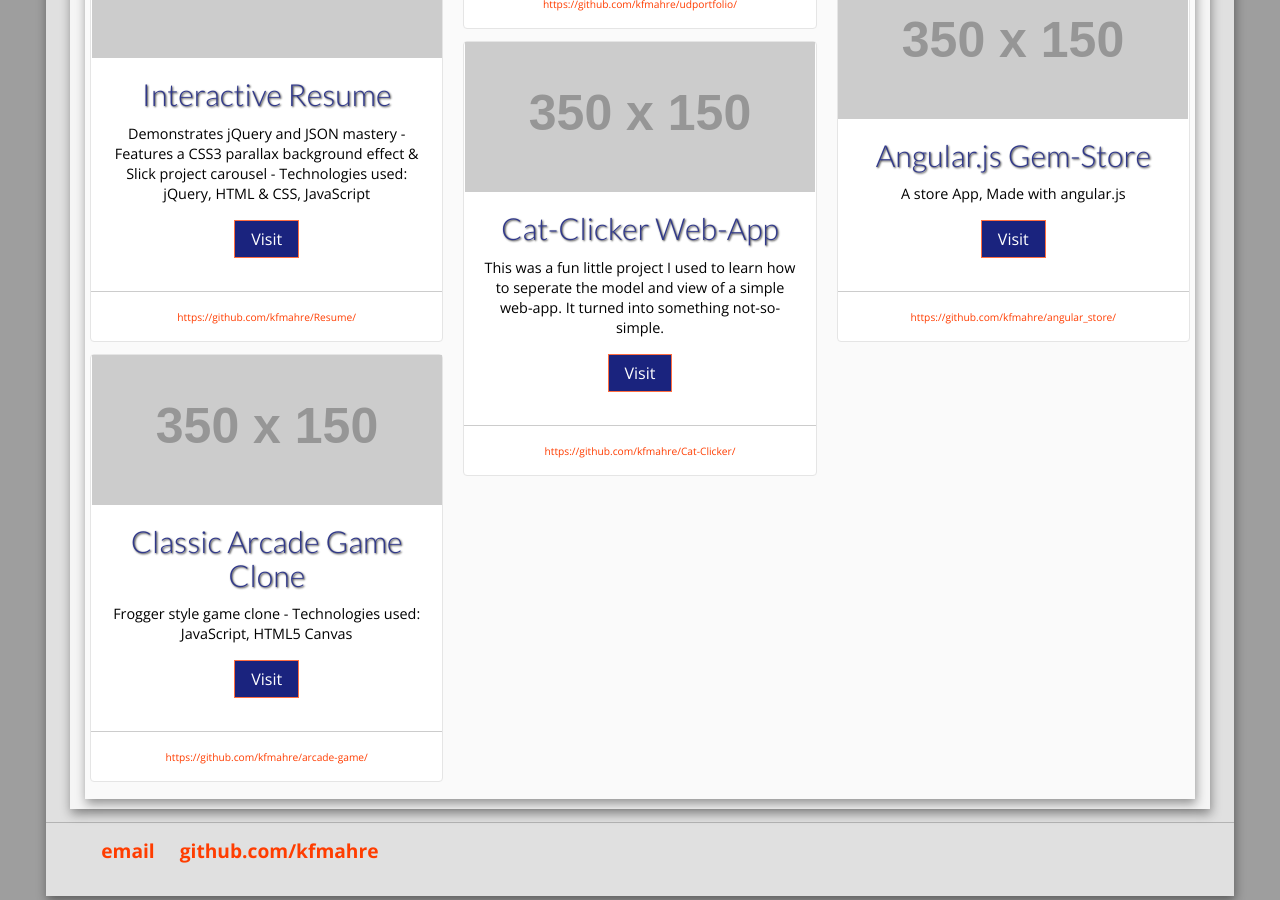
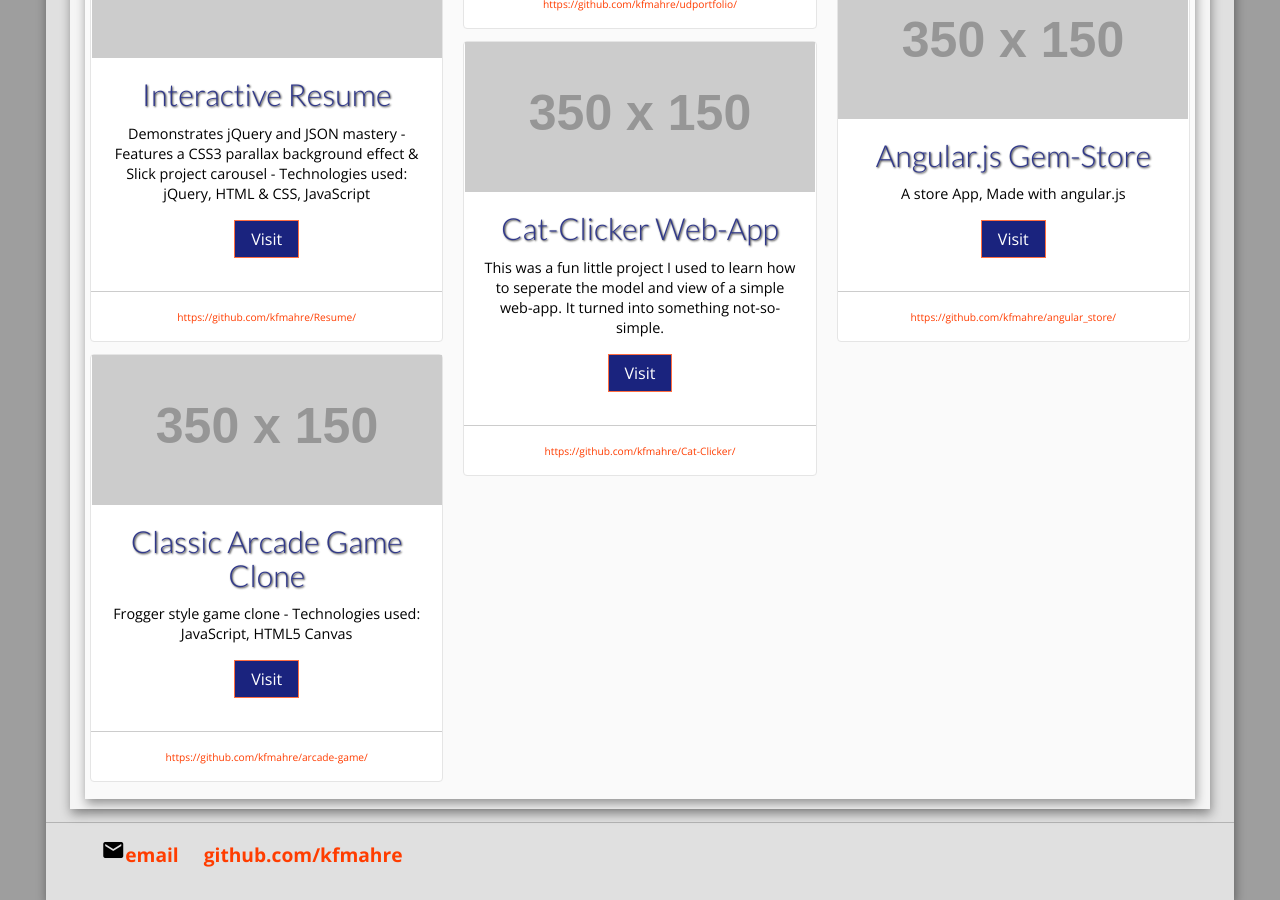
Before and after one commit to kfmahre/kfmahre.github.io, a Jekyll site: the page built from index.html, in a window 1280 px wide and 900 px high, scrolled down 991 px. Built offline with Jekyll 4.4.1, drawn with Linux system fonts in a browser that asks for light colours.

Commit message:
added a mail icon next to my email

```diff
--- a/_layouts/default.html
+++ b/_layouts/default.html
@@ -36,7 +36,7 @@
 
     <footer>
       <ul>
-        <li><a href="mailto:kfmahre@gmail.com">email</a></li>
+        <li><i class="material-icons">mail</i><a href="mailto:kfmahre@gmail.com">email</a></li>
         <li><a href="https://github.com/kfmahre">github.com/kfmahre</a></li>
       </ul>
     </footer>
```
